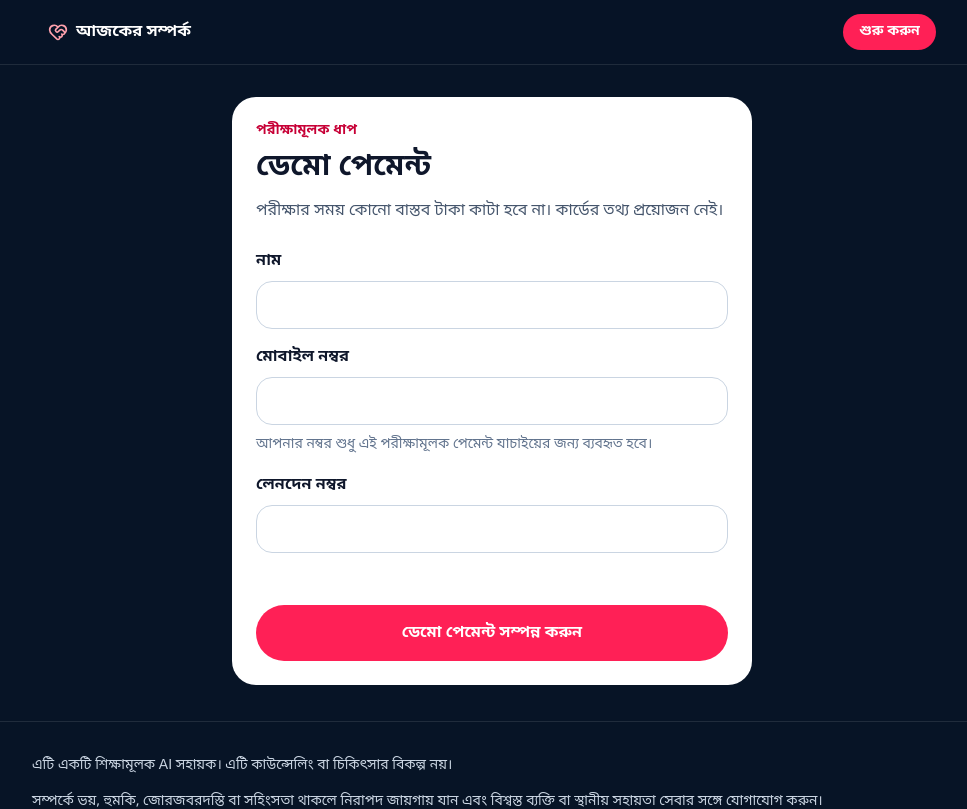
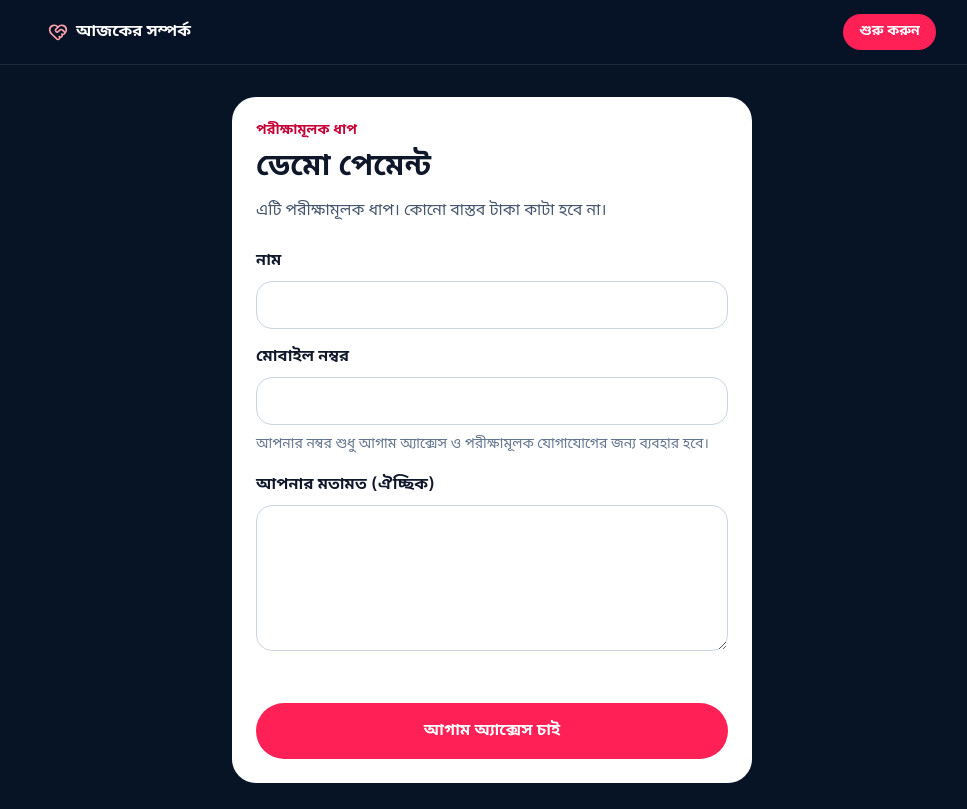
Before and after one commit to shamim20421-lgtm/quiz, a Next.js app: page /payment in a window 1280 px wide. Shown: the top 809 px of the page, without its empty margins (148-1115 px from the left). Built offline with nearby package versions, Linux system fonts and the light colour scheme.

Commit message:
Update demo payment to early access

```diff
--- a/app/api/payment/demo/route.ts
+++ b/app/api/payment/demo/route.ts
@@ -15,33 +15,34 @@ export async function POST(request: Request) {
 
   if (sessionError || !session) return errorResponse("সেশন পাওয়া যায়নি।", 404);
 
+  const transactionId = parsed.data.transactionId ?? `early-access-${session.id}`;
   const paymentPayloads: Record<string, unknown>[] = [
     {
       quiz_session_id: session.id,
       payer_name: parsed.data.name,
       mobile_number: parsed.data.mobileNumber,
-      transaction_id: parsed.data.transactionId,
+      transaction_id: transactionId,
       status: "paid",
     },
     {
       quiz_session_id: session.id,
       payer_name: parsed.data.name,
       phone_number: parsed.data.mobileNumber,
-      transaction_id: parsed.data.transactionId,
+      transaction_id: transactionId,
       status: "paid",
     },
     {
       quiz_session_id: session.id,
       name: parsed.data.name,
       phone_number: parsed.data.mobileNumber,
-      transaction_id: parsed.data.transactionId,
+      transaction_id: transactionId,
       status: "paid",
     },
     {
       quiz_session_id: session.id,
       name: parsed.data.name,
       mobile: parsed.data.mobileNumber,
-      transaction_id: parsed.data.transactionId,
+      transaction_id: transactionId,
       status: "paid",
     },
     {
--- a/app/payment/page.tsx
+++ b/app/payment/page.tsx
@@ -10,6 +10,7 @@ export default function PaymentPage() {
   const { sessionToken } = useSessionState();
   const [loading, setLoading] = useState(false);
   const [error, setError] = useState("");
+  const [success, setSuccess] = useState(false);
   const trackedPaymentView = useRef(false);
 
   useEffect(() => {
@@ -35,17 +36,31 @@ export default function PaymentPage() {
           sessionToken,
           name: form.get("name"),
           mobileNumber: form.get("mobileNumber"),
-          transactionId: form.get("transactionId"),
         }),
       });
       const data = await response.json();
       if (!response.ok) throw new Error(data.error);
-      router.push("/report");
+      setSuccess(true);
     } catch {
-      setError("ডেমো পেমেন্ট সম্পন্ন হয়নি। আবার চেষ্টা করুন।");
+      setError("তথ্য সংরক্ষণ করা যায়নি। আবার চেষ্টা করুন।");
     } finally {
       setLoading(false);
     }
+  }
+
+  if (success) {
+    return (
+      <div className="min-h-[calc(100svh-9rem)] px-4 py-8">
+        <section className="mx-auto max-w-[520px] rounded-3xl bg-white p-6 text-center text-slate-900">
+          <h1 className="text-3xl font-black">ধন্যবাদ ❤️</h1>
+          <p className="mt-3 leading-7 text-slate-600">আপনার তথ্য সংরক্ষণ করা হয়েছে।</p>
+          <p className="mt-1 leading-7 text-slate-600">আমরা চালু হলে আপনাকে জানানো হবে।</p>
+          <button type="button" onClick={() => router.push("/")} className="mt-7 min-h-14 w-full rounded-full bg-rose-500 px-5 font-bold text-white hover:bg-rose-600 focus:outline focus:outline-2 focus:outline-rose-500">
+            হোমে ফিরে যান
+          </button>
+        </section>
+      </div>
+    );
   }
 
   return (
@@ -53,7 +68,7 @@ export default function PaymentPage() {
       <form onSubmit={submit} className="mx-auto max-w-[520px] rounded-3xl bg-white p-6 text-slate-900">
         <p className="text-sm font-bold text-rose-700">পরীক্ষামূলক ধাপ</p>
         <h1 className="mt-2 text-3xl font-black">ডেমো পেমেন্ট</h1>
-        <p className="mt-3 leading-7 text-slate-600">পরীক্ষার সময় কোনো বাস্তব টাকা কাটা হবে না। কার্ডের তথ্য প্রয়োজন নেই।</p>
+        <p className="mt-3 leading-7 text-slate-600">এটি পরীক্ষামূলক ধাপ। কোনো বাস্তব টাকা কাটা হবে না।</p>
         <div className="mt-6 grid gap-4">
           <label className="grid gap-2 font-semibold">
             নাম
@@ -62,16 +77,16 @@ export default function PaymentPage() {
           <label className="grid gap-2 font-semibold">
             মোবাইল নম্বর
             <input name="mobileNumber" required className="min-h-12 rounded-2xl border border-slate-300 px-4 focus:outline focus:outline-2 focus:outline-rose-500" />
-            <span className="text-sm font-medium leading-6 text-slate-500">আপনার নম্বর শুধু এই পরীক্ষামূলক পেমেন্ট যাচাইয়ের জন্য ব্যবহৃত হবে।</span>
+            <span className="text-sm font-medium leading-6 text-slate-500">আপনার নম্বর শুধু আগাম অ্যাক্সেস ও পরীক্ষামূলক যোগাযোগের জন্য ব্যবহার হবে।</span>
           </label>
           <label className="grid gap-2 font-semibold">
-            লেনদেন নম্বর
-            <input name="transactionId" required className="min-h-12 rounded-2xl border border-slate-300 px-4 focus:outline focus:outline-2 focus:outline-rose-500" />
+            আপনার মতামত (ঐচ্ছিক)
+            <textarea name="feedback" rows={4} className="rounded-2xl border border-slate-300 p-4 leading-7 focus:outline focus:outline-2 focus:outline-rose-500" />
           </label>
         </div>
         <p aria-live="polite" className="mt-4 min-h-6 text-sm font-semibold text-rose-700">{error}</p>
         <button disabled={loading} className="mt-3 min-h-14 w-full rounded-full bg-rose-500 px-5 font-bold text-white hover:bg-rose-600 focus:outline focus:outline-2 focus:outline-rose-500 disabled:opacity-70">
-          {loading ? "সম্পন্ন হচ্ছে..." : "ডেমো পেমেন্ট সম্পন্ন করুন"}
+          {loading ? "সংরক্ষণ হচ্ছে..." : "আগাম অ্যাক্সেস চাই"}
         </button>
       </form>
     </div>
--- a/lib/validation.ts
+++ b/lib/validation.ts
@@ -29,7 +29,7 @@ export const demoPaymentSchema = z.object({
   sessionToken: z.string().min(12).max(200),
   name: z.string().trim().min(1).max(120),
   mobileNumber: z.string().trim().min(6).max(30),
-  transactionId: z.string().trim().min(3).max(80),
+  transactionId: z.string().trim().min(3).max(80).optional(),
 });
 
 export const messageGenerateSchema = z.object({
```
